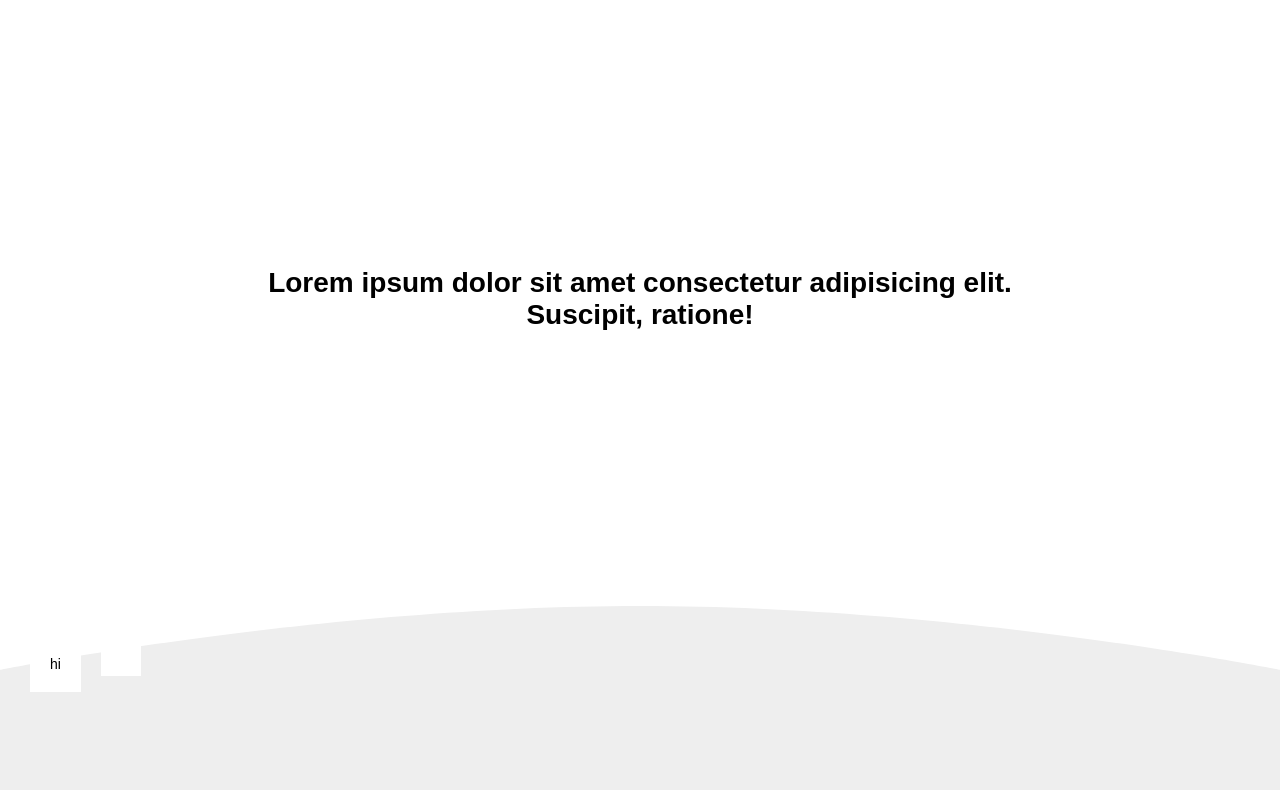
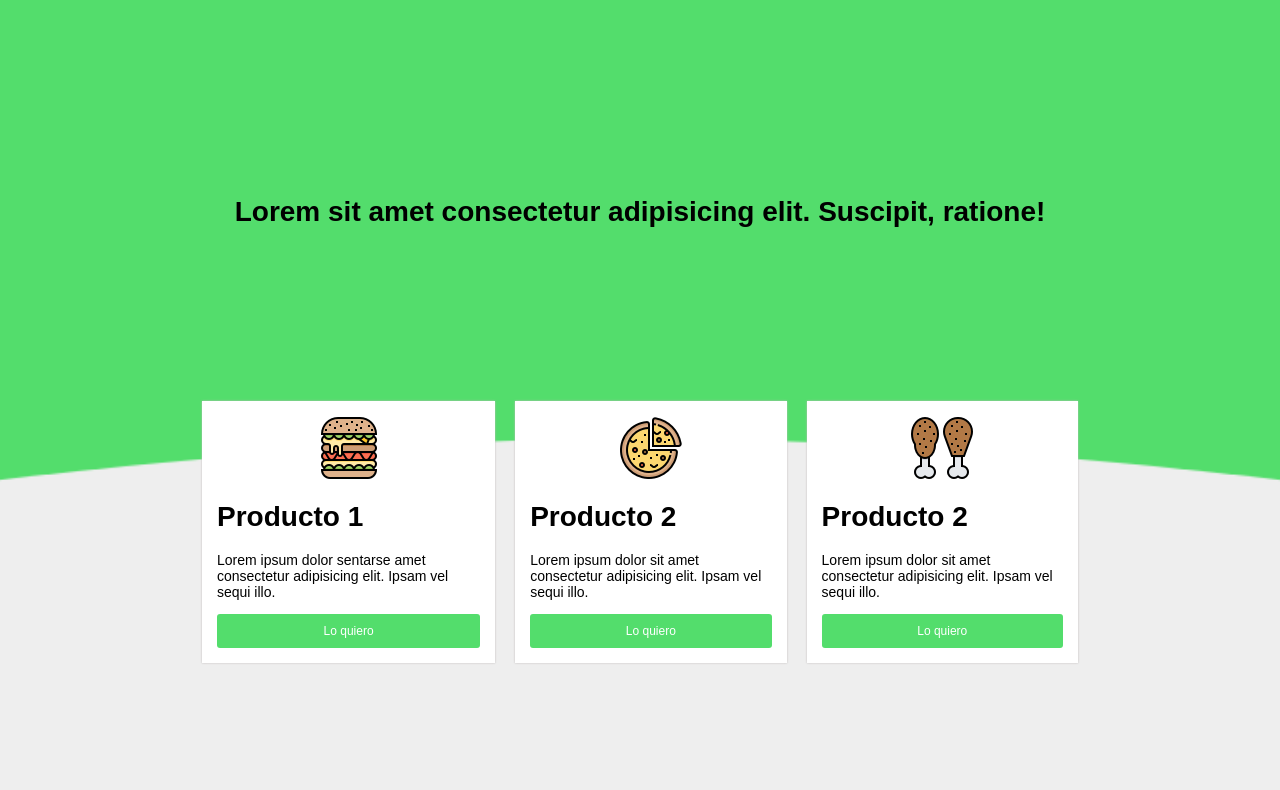
Before and after one commit to pipe00z/Desarrollo-web, a plain HTML site: page index.html in a window 1280 px wide. Shown: the part 95-885 px from the top of the page. Drawn offline with Linux system fonts and the light colour scheme.

Commit message:
main terminado

```diff
--- a/css/styles.css
+++ b/css/styles.css
@@ -4,14 +4,16 @@ body {
   margin: 0;
   font-size: 14px;
   font-family: Arial, Helvetica, sans-serif;
+  background-color: #53dd6c;
 }
 nav {
   display: flex;
-  background: #53dd6c;
+  background: white;
   color: white;
   padding: 10px;
   justify-content: space-between;
   align-items: center;
+  height: 60px;
 }
 nav ul {
   display: flex;
@@ -21,17 +23,17 @@ nav li {
   list-style: none;
 }
 nav li a {
-  color: white;
+  color: black;
   text-decoration: none;
 }
 nav li a:hover {
-  color: black;
+  color: #53dd6c;
 }
 
 /* Section */
 
 .main_section {
-  padding: 20%;
+  padding: 15%;
   text-align: center;
 }
 
@@ -40,13 +42,32 @@ nav li a:hover {
   height: 200px;
   background-size: cover;
   background-position: center top;
+  padding: 15%;
   display: flex;
-  padding: 20px;
 }
 .product {
   padding: 10px;
+  margin-top: -240px;
 }
 .product .content {
   background-color: white;
-  padding: 20px;
+  padding: 15px;
+  box-shadow: 0 0 2px #c1bcbc;
 }
+.img_content {
+  text-align: center;
+}
+
+.main_button {
+  background-color: #53dd6c;
+  width: 100%;
+  padding: 10px;
+  font-size: 12px;
+  color: white;
+  border: 0;
+  cursor: pointer;
+  border-radius: 3px;
+}
+.main_button:hover {
+  background-color: #02d629;
+}
--- a/index.html
+++ b/index.html
@@ -10,7 +10,7 @@
   <body>
     <nav>
       <div class="brand_image">
-        <img src="/img/logo.png" alt="logo" />
+        <img src="/img/logo.png" alt="logo" width="80" />
       </div>
       <div class="nav_options">
         <ul>
@@ -23,16 +23,48 @@
 
     <div class="main_section">
       <h1>
-        Lorem ipsum dolor sit amet consectetur adipisicing elit. Suscipit,
-        ratione!
+        Lorem sit amet consectetur adipisicing elit. Suscipit, ratione!
       </h1>
     </div>
     <div class="products">
       <div class="product">
-        <div class="content">hi</div>
+        <div class="content">
+          <div class="img_content">
+            <img src="/img/box1.png" alt="box1" />
+          </div>
+          <h1>Producto 1</h1>
+          <p>
+            Lorem ipsum dolor sentarse amet consectetur adipisicing elit. Ipsam
+            vel sequi illo.
+          </p>
+          <button class="main_button">Lo quiero</button>
+        </div>
       </div>
       <div class="product">
-        <div class="content"></div>
+        <div class="content">
+          <div class="img_content">
+            <img src="/img/box2.png" alt="box2" />
+          </div>
+          <h1>Producto 2</h1>
+          <p>
+            Lorem ipsum dolor sit amet consectetur adipisicing elit. Ipsam vel
+            sequi illo.
+          </p>
+          <button class="main_button">Lo quiero</button>
+        </div>
+      </div>
+      <div class="product">
+        <div class="content">
+          <div class="img_content">
+            <img src="/img/box3.png" alt="box3" />
+          </div>
+          <h1>Producto 2</h1>
+          <p>
+            Lorem ipsum dolor sit amet consectetur adipisicing elit. Ipsam vel
+            sequi illo.
+          </p>
+          <button class="main_button">Lo quiero</button>
+        </div>
       </div>
     </div>
   </body>
```
Also changed, not shown: img/box1.png (added), img/box2.png (added), img/box3.png (added), img/logo.png, img/q.png (added).
